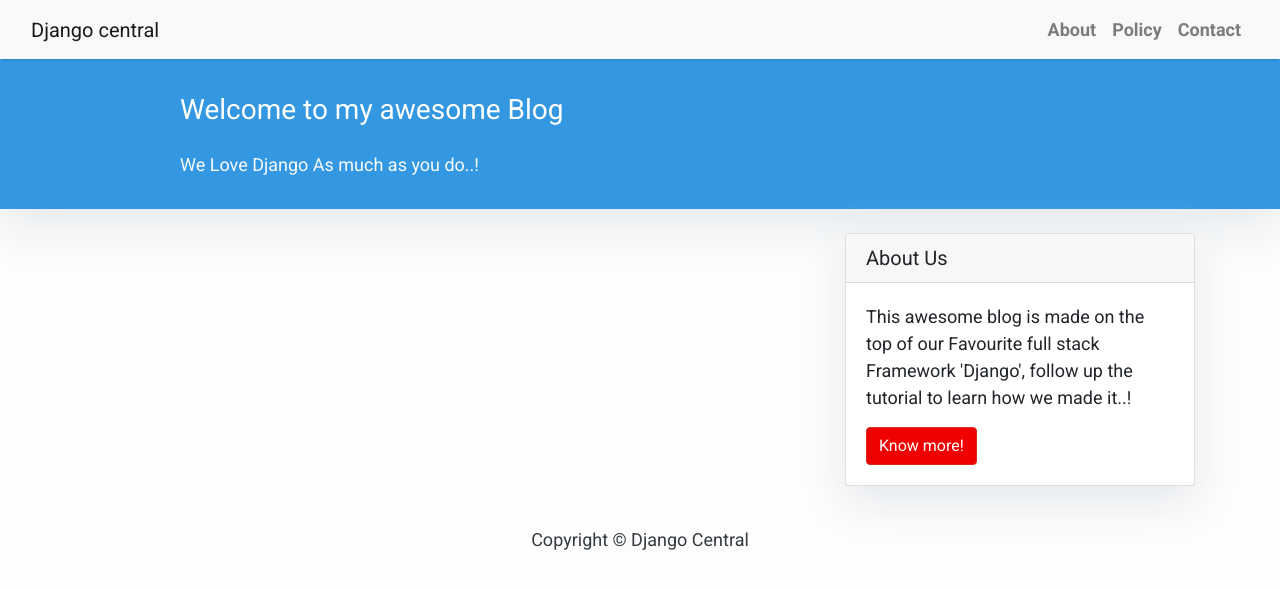
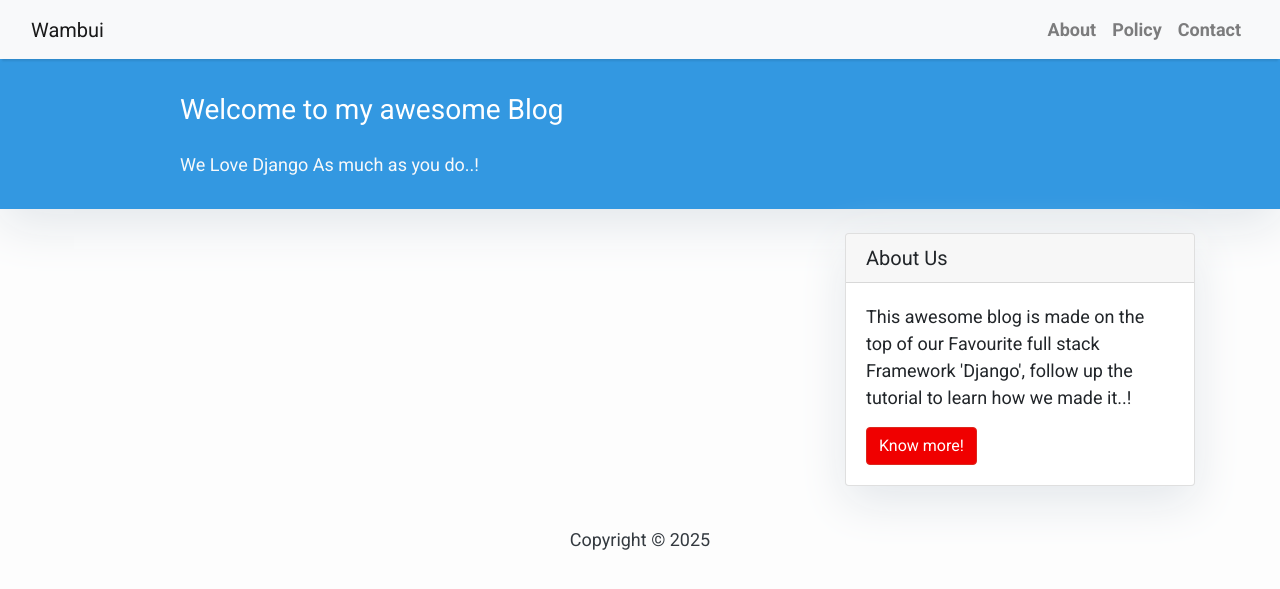
Before and after one commit to christinekimani/blog, a Django app: page / in a window 1280 px wide. Shown: the top 589 px of the page. Run offline with Django 5.2, Linux system fonts and the light colour scheme; data that the repository does not hold is empty; some libraries are stand-ins or nearby versions.

Commit message:
template added

```diff
--- a/blog/templates/base.html
+++ b/blog/templates/base.html
@@ -2,7 +2,7 @@
 <html>
 
     <head>
-        <title>Django Central</title>
+        <title>Wambui</title>
         <link href="https://fonts.googleapis.com/css?family=Roboto:400,700" rel="stylesheet">
         <meta name="google" content="notranslate" />
         <meta name="viewport" content="width=device-width, initial-scale=1" />
@@ -37,7 +37,7 @@
         <!-- Navigation -->
         <nav class="navbar navbar-expand-lg navbar-light bg-light shadow" id="mainNav">
             <div class="container-fluid">
-                <a class="navbar-brand" href="{% url 'home' %}">Django central</a>
+                <a class="navbar-brand" href="{% url 'home' %}">Wambui</a>
                 <button class="navbar-toggler navbar-toggler-right" type="button" data-toggle="collapse" data-target="#navbarResponsive"
                     aria-controls="navbarResponsive" aria-expanded="false" aria-label="Toggle navigation">
                     <span class="navbar-toggler-icon"></span>
@@ -62,7 +62,7 @@
         {% endblock content %}
         <!-- Footer -->
         <footer class="py-3 bg-grey">
-            <p class="m-0 text-dark text-center ">Copyright &copy; Django Central</p>
+            <p class="m-0 text-dark text-center ">Copyright &copy; 2025</p>
         </footer>
     </body>
 </html>
```
Also changed, not shown: 14 other files.
